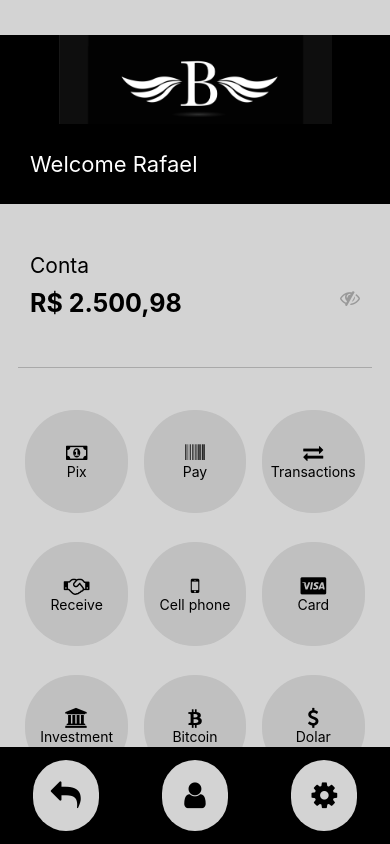
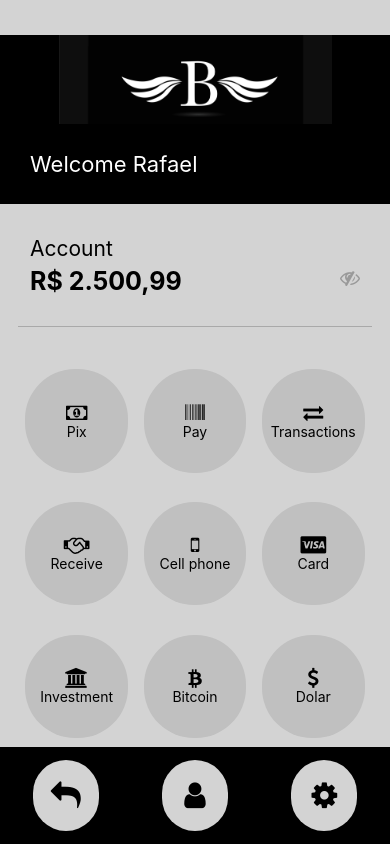
Before and after one commit to faelr10/native-bank, a React Native app: screen / in a window 390 px wide. Built offline with nearby package versions, Linux system fonts and the light colour scheme.

Commit message:
add component Balance

```diff
--- a/src/components/PageInitial/Balance/index.js
+++ b/src/components/PageInitial/Balance/index.js
@@ -1,20 +1,37 @@
-import React from 'react'
+import React, { useState } from 'react'
 import { Text, View } from 'react-native';
 import styles from './style';
 import Icon from 'react-native-vector-icons/FontAwesome';
 
 
 export default function Balance() {
+
+    const [balanceValue, setBalanceValue] = useState('2.500,99')
+    const [booleanBalance, setBooleanBalance] = useState(true)
+
+    function viewBalance(value) {
+        if (value) {
+            setBalanceValue('2.500,99')
+            setBooleanBalance(true)
+            return
+        }
+        setBalanceValue('********')
+        setBooleanBalance(false)
+        return
+    }
+
+
     return (
         <View style={styles.boxBalance}>
-            <Text style={styles.titleBalance}>Conta</Text>
+            <Text style={styles.titleBalance}>Account</Text>
             <View style={styles.boxValueBalance}>
                 <Text style={styles.valueBalance}>
-                    R$ 2.500,98
+                    R$ {balanceValue}
                 </Text>
                 <Icon
                     style={styles.iconBalance}
                     name="eye-slash"
+                    onPress={() => viewBalance(!booleanBalance)}
                 />
             </View>
         </View>
--- a/src/components/PageInitial/Balance/style.js
+++ b/src/components/PageInitial/Balance/style.js
@@ -2,7 +2,7 @@ import { StyleSheet } from "react-native";
 const styles = StyleSheet.create({
     boxBalance: {
         width: "100%",
-        height: "20%",
+        height: "15%",
         color: "black",
         alignItems: "flex-start",
         justifyContent:"center",
@@ -19,7 +19,7 @@ const styles = StyleSheet.create({
     },
     valueBalance: {
         paddingLeft: 30,
-        paddingTop: 10,
+        paddingTop: 5,
         fontSize: 25,
         fontWeight: "bold",
     },
```
